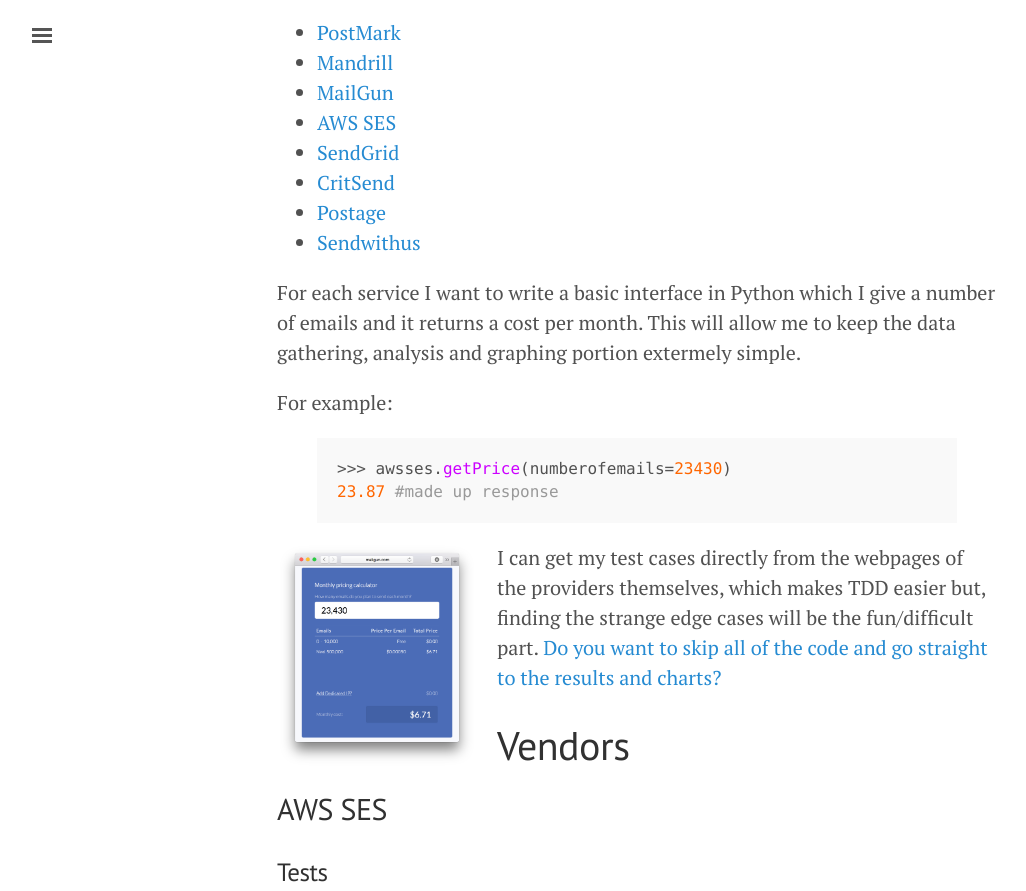
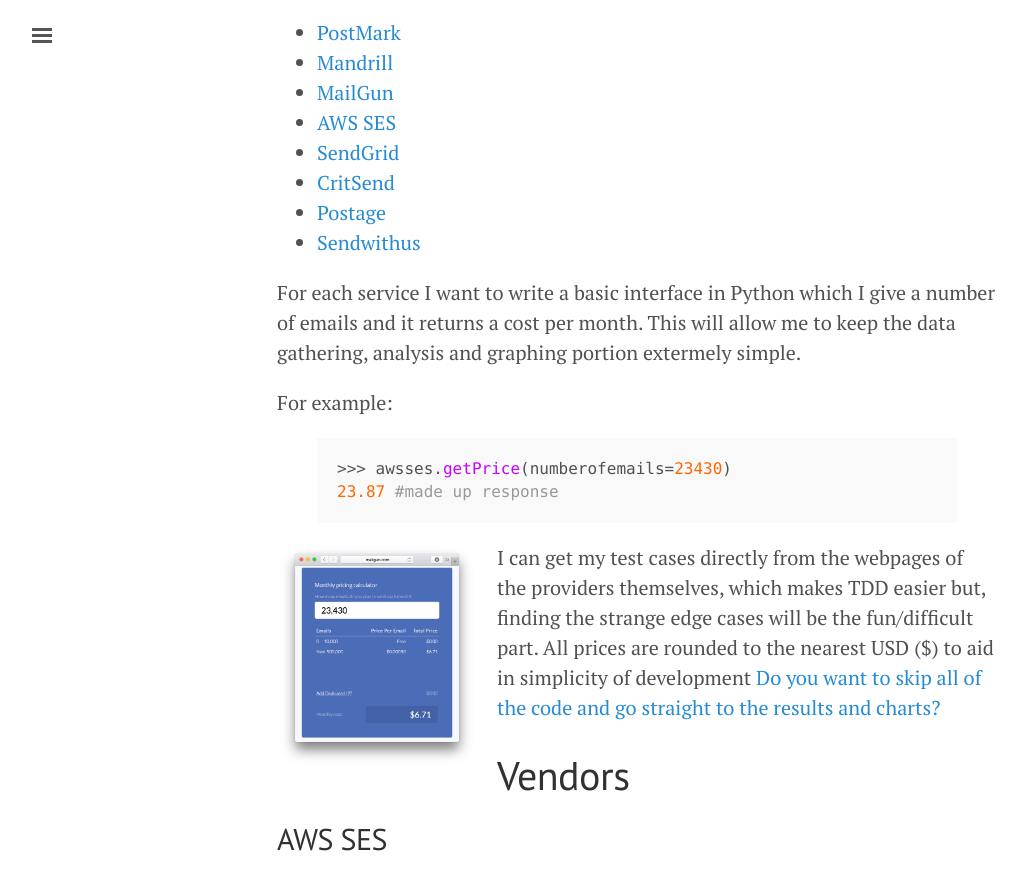
Before and after one commit to adamgilman/adamgilman.github.com, a Jekyll site: the page built from ems/ems-costing.md, in a window 1280 px wide and 1400 px high, scrolled down 694 px. Shown: the top 891 px of the window, without its empty margins (3-1029 px from the left). Built offline with Jekyll 4.4.1, drawn with Linux system fonts in a browser that asks for light colours.

Commit message:
AWS SES Complete

```diff
--- a/ems/ems-costing.md
+++ b/ems/ems-costing.md
@@ -30,7 +30,7 @@
 
 <img class="parafloat" src="/public/images/ems/cost-calculator.png" width="200" padding="20">
 
-I can get my test cases directly from the webpages of the providers themselves, which makes TDD easier but, finding the strange edge cases will be the fun/difficult part. [Do you want to skip all of the code and go straight to the results and charts?](#results)
+I can get my test cases directly from the webpages of the providers themselves, which makes TDD easier but, finding the strange edge cases will be the fun/difficult part. All prices are rounded to the nearest USD ($) to aid in simplicity of development [Do you want to skip all of the code and go straight to the results and charts?](#results)
 
 # Vendors
 
```
Also changed, not shown: other parts of ems/ems-costing.md (+3 -0 lines).
